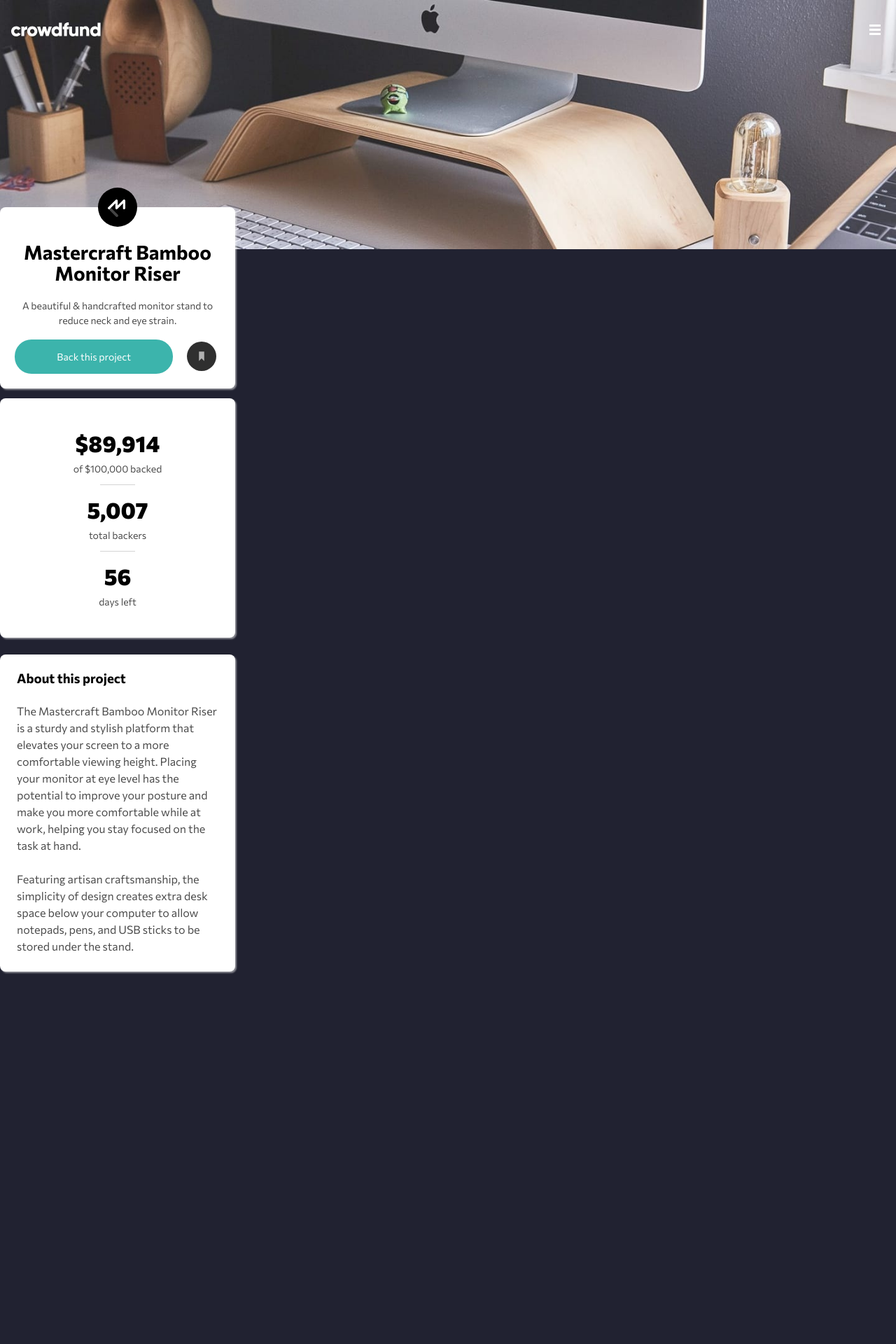
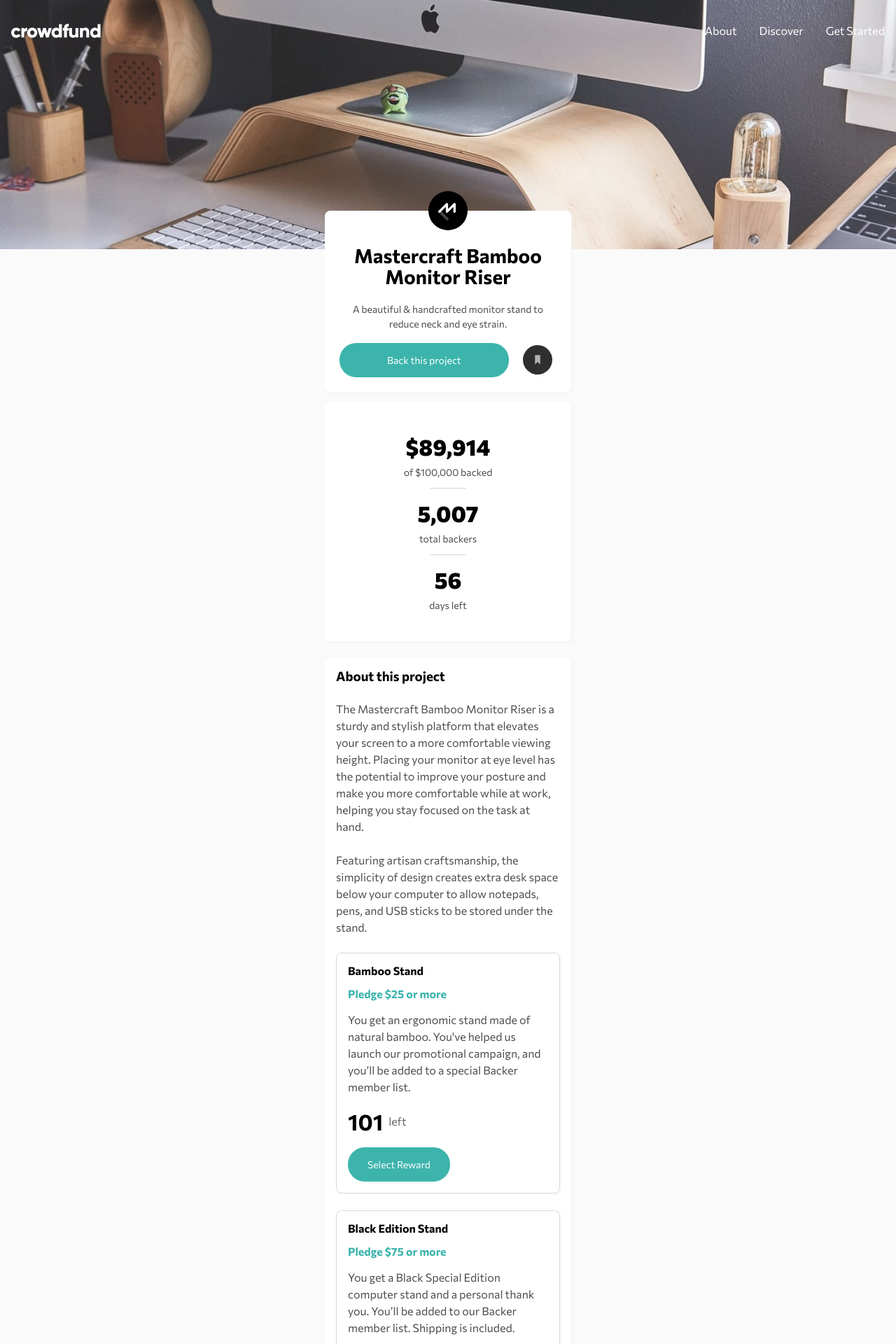
Before and after one commit to Mazz100/Crowdfunding-Product-Page, a React (Vite) app: page / in a window 1280 px wide. Shown: the top 1920 px of the page at 70% size. Before the commit the page ends 1448 px from the top, so only its background shows below. Built offline with nearby package versions, Linux system fonts and the light colour scheme.

Commit message:
Mobile Layout update

```diff
--- a/src/CardSelection.jsx
+++ b/src/CardSelection.jsx
@@ -1,19 +1,87 @@
-
+import React, { useState, useEffect } from "react";
 
 function CardSelection() {
+
+    const [stock, setStock] = useState(0);
+    const cards = [
+        { id: 1, stock: 64 },
+        { id: 2, stock: 101 },
+        { id: 3, stock: 0 },
+    ]
+
     return (
         <>
-            <div className="cards-continer">
+            <div className="cards-container">
                 <h3>About this project</h3>
 
-                <p>The Mastercraft Bamboo Monitor Riser is a sturdy and stylish platform that elevates your screen
+                <p className="product-description">The Mastercraft Bamboo Monitor Riser is a sturdy and stylish platform that elevates your screen
                     to a more comfortable viewing height. Placing your monitor at eye level has the potential to improve
                     your posture and make you more comfortable while at work, helping you stay focused on the task at hand.
                 </p>
-                <p>
+                <p className="product-description">
                     Featuring artisan craftsmanship, the simplicity of design creates extra desk space below your computer
                     to allow notepads, pens, and USB sticks to be stored under the stand.
                 </p>
+
+                <div className="cards">
+                    <h4 className="reward-title">Bamboo Stand</h4>
+                    <p className="pledge-text">Pledge $25 or more</p>
+
+                    <p className="description-text">
+                        You get an ergonomic stand made of natural bamboo. You've helped us launch our promotional campaign, and
+                        you’ll be added to a special Backer member list.
+                    </p>
+
+                    <div className="stock-group">
+                        <p className="stock-left">
+                            101
+                        </p>
+                        <span>left</span>
+                    </div>
+                    <button className="reward-button" aria-label="reward button">
+                        Select Reward
+                    </button>
+                </div>
+
+                <div className="cards">
+                    <h4 className="reward-title">Black Edition Stand</h4>
+                    <p className="pledge-text">Pledge $75 or more</p>
+
+                    <p className="description-text">
+                        You get a Black Special Edition computer stand and a personal thank you. You’ll be added to our Backer
+                        member list. Shipping is included.
+                    </p>
+
+                    <div className="stock-group">
+                        <p className="stock-left">
+                            64
+                        </p>
+                        <span>left</span>
+                    </div>
+                    <button className="reward-button" aria-label="reward button">
+                        Select Reward
+                    </button>
+                </div>
+
+                <div className="cards">
+                    <h4 className="reward-title">Mahogany Special Edition</h4>
+                    <p className="pledge-text">Pledge $200 or more</p>
+
+                    <p className="description-text">
+                        You get two Special Edition Mahogany stands, a Backer T-Shirt, and a personal thank you. You’ll be added
+                        to our Backer member list. Shipping is included.
+                    </p>
+
+                    <div className="stock-group">
+                        <p className="stock-left">
+                            0
+                        </p>
+                        <span>left</span>
+                    </div>
+                    <button className="reward-button" aria-label="reward button">
+                        Select Reward
+                    </button>
+                </div>
             </div>
         </>
     );
--- a/src/CrowdfundMain.jsx
+++ b/src/CrowdfundMain.jsx
@@ -9,6 +9,7 @@ function CrowdfundMain() {
 
     return (
         <>
+            <div className="wrapper">
                 <header>
                     <picture>
                         <source srcSet={desktopBG} media="(min-width: 50rem)" />
@@ -21,6 +22,7 @@ function CrowdfundMain() {
                     <FundTracker />
                     <CardSelection />
                 </main>
+            </div>
         </>
     );
 }
--- a/src/FundTracker.jsx
+++ b/src/FundTracker.jsx
@@ -30,6 +30,8 @@ function FundTracker() {
                         <span className="fund-total">days left</span>
                     </li>
                 </ul>
+
+
             </div>
         </>
     );
--- a/src/Navbar.jsx
+++ b/src/Navbar.jsx
@@ -1,6 +1,7 @@
 import crowdfundLogo from './assets/images/logo.svg'
 import hamburgerIcon from './assets/images/icon-hamburger.svg'
 import closeIcon from './assets/images/icon-close-menu.svg'
+import React, {useState} from 'react';
 
 function Navbar() {
 
@@ -11,9 +12,18 @@ function Navbar() {
                 <img src={crowdfundLogo} alt="Crowdfund" />
             </a>
 
-            <button className='navbar-button' aria-label='navbar menu button'>
+            <div className='desktop-navigation'>
+                <a href="#" className='navigations' aria-label='about'>About</a>
+
+                <a href="#" className='navigations' aria-label='discover'>Discover</a>
+
+                <a href="#" className='navigations' aria-label='get started'>Get Started</a>
+            </div>
+
+            <button className='navbar-button' aria-label='navbar menu button' aria-expanded="false">
                 <img src={hamburgerIcon} alt="" />
             </button>
+
         </nav>
     );
 
--- a/src/Styles/style.css
+++ b/src/Styles/style.css
@@ -95,7 +95,7 @@ body {
   flex-direction: column;
   justify-content: center;
   align-items: center;
-  background-color: hsl(236, 20%, 16%);
+  background-color: hsl(0, 0%, 98%);
   font-family: Commissioner, Arial, Helvetica, sans-serif;
 }
 
@@ -106,13 +106,23 @@ header {
   grid-template-rows: repeat(1, 1fr);
 }
 header picture {
-  grid-area: 1/1/2/2;
+  grid-area: 1/1/2/3;
+}
+header .desktop-navigation {
+  display: none;
+}
+
+.wrapper {
+  display: flex;
+  flex-direction: column;
+  justify-content: center;
+  align-items: center;
 }
 
 .main {
-  max-width: 21rem;
+  max-width: 22rem;
   position: relative;
-  transform: translateY(-60px);
+  transform: translateY(-55px);
 }
 
 button {
@@ -221,7 +231,7 @@ nav .navbar-button {
 }
 
 /* ============== FundTracker Section Finish =============*/
-.cards-continer {
+.cards-container {
   display: flex;
   flex-direction: column;
   justify-content: center;
@@ -231,8 +241,77 @@ nav .navbar-button {
   background-color: white;
   border-radius: 8px;
   box-shadow: 2px 2px 2px hsla(0, 0%, 95%, 0.5);
-  padding: 1.5em;
+  padding: 1em;
 }
-.cards-continer p {
+.cards-container .product-description {
   opacity: 0.7;
+}
+
+.cards {
+  display: flex;
+  flex-direction: column;
+  justify-content: center;
+  align-items: center;
+  background-color: white;
+  border-radius: 8px;
+  box-shadow: 2px 2px 2px hsla(0, 0%, 95%, 0.5);
+  align-items: start;
+  gap: 0.8em;
+  padding: 1em;
+  border: 0.06em solid hsl(0, 0%, 85%);
+}
+.cards .pledge-text {
+  color: hsl(176, 50%, 47%);
+  font-weight: 700;
+}
+.cards .description-text {
+  opacity: 0.7;
+}
+.cards .stock-group {
+  display: flex;
+  flex-direction: row;
+  justify-content: center;
+  align-items: center;
+  gap: 0.5em;
+}
+.cards .stock-left {
+  font-size: 2rem;
+  font-weight: 700;
+}
+.cards span {
+  opacity: 0.6;
+}
+
+.reward-button {
+  display: block;
+  font-size: 0.875rem;
+  padding: 1em 2em 1em 2em;
+  border-radius: 24px;
+  border: none;
+  background-color: hsl(176, 50%, 47%);
+  color: white;
+}
+
+@media (min-width: 50rem) {
+  .wrapper {
+    display: flex;
+    flex-direction: column;
+    justify-content: center;
+    align-items: center;
+  }
+  header .desktop-navigation {
+    display: flex;
+    flex-direction: row;
+    justify-content: center;
+    align-items: center;
+    gap: 2em;
+    display: flex;
+  }
+  header .desktop-navigation .navigations {
+    text-decoration: none;
+    color: white;
+  }
+  .navbar-button {
+    display: none;
+  }
 }/*# sourceMappingURL=style.css.map */
--- a/src/Styles/style.scss
+++ b/src/Styles/style.scss
@@ -1,5 +1,5 @@
 //Variables
-$body-bg-color: hsl(236, 20%, 16%);
+$body-bg-color: hsl(0, 0%, 98%);
 $primary-cyan-color-default: hsl(176, 50%, 47%);
 $primary-dark-cyan-color-activeStates: hsl(176, 72%, 28%);
 
@@ -32,18 +32,27 @@ body {
 header {
     display: grid;
     align-items: start;
-    grid-template-columns: repeat(1,1fr);
-    grid-template-rows: repeat(1,1fr);
+    grid-template-columns: repeat(1, 1fr);
+    grid-template-rows: repeat(1, 1fr);
 
-    picture{
-        grid-area: 1/1/2/2;
+    picture {
+        grid-area: 1/1/2/3;
+    }
+
+
+    .desktop-navigation {
+        display: none;
     }
 }
 
+.wrapper {
+    @include Flex(column);
+}
+
 .main {
-    max-width: 21rem;
+    max-width: 22rem;
     position: relative;
-    transform: translateY(-60px);
+    transform: translateY(-55px);
 }
 
 //Hover state for buttons
@@ -158,20 +167,85 @@ nav {
 /* ============== FundTracker Section Finish =============*/
 
 //Cards Styling Sections
-.cards-continer {
+.cards-container {
     @include Flex(column);
     align-items: start;
     gap: 1.5em;
     @include backgroundStyle();
-    padding: 1.5em;
+    padding: 1em;
 
-    p {
+    .product-description {
         opacity: 0.7;
     }
+}
 
+.cards {
+    @include Flex(column);
+    @include backgroundStyle();
+    align-items: start;
+    gap: 0.8em;
+    padding: 1em;
+    border: 0.06em solid hsl(0, 0%, 85%);
+
+    .pledge-text {
+        color: $primary-cyan-color-default;
+        font-weight: 700;
+    }
+
+    .description-text {
+        opacity: 0.7;
+
+    }
+
+    .stock-group {
+        @include Flex(row);
+        gap: 0.5em;
+    }
+
+
+    .stock-left {
+        font-size: 2rem;
+        font-weight: 700;
+    }
+
+    span {
+        opacity: 0.6;
+    }
+}
+
+.reward-button {
+    display: block;
+    font-size: 0.875rem;
+    padding: 1em 2em 1em 2em;
+    border-radius: 24px;
+    border: none;
+    background-color: $primary-cyan-color-default;
+    color: white;
 
 }
 
 @media (min-width: 50rem) {
 
+    .wrapper {
+        @include Flex(column);
+    }
+
+    header {
+
+        .desktop-navigation {
+            @include Flex(row);
+            gap: 2em;
+            display: flex;
+
+            .navigations {
+                text-decoration: none;
+                color: white;
+            }
+        }
+    }
+
+
+    .navbar-button {
+        display: none;
+    }
 }
```
Also changed, not shown: 2 other files (tests, documents, lock files or other folders). Lines whose indentation alone changed are shown as unchanged.
